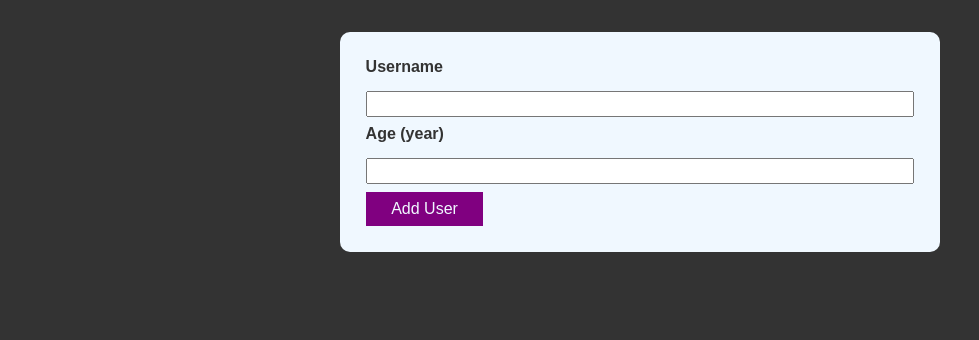
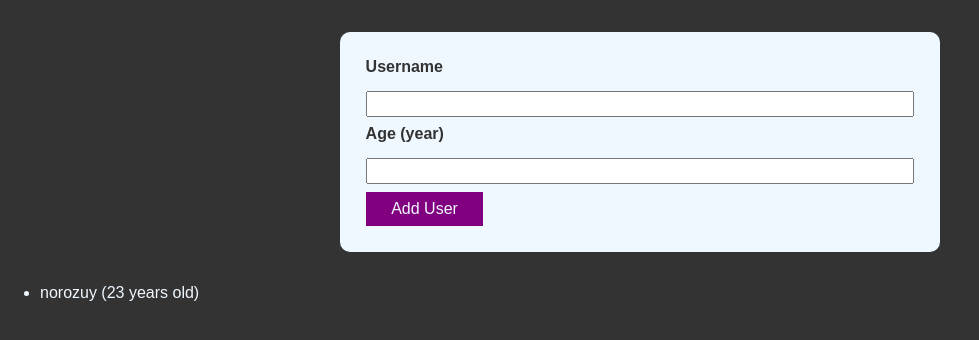
Before and after one commit to norouzy/age-validation, a React (Create React App) app: page / in a window 1280 px wide. Shown: the top 340 px of the page, without its empty margins (0-979 px from the left). Built offline with nearby package versions, Linux system fonts and the light colour scheme.

Commit message:
show item

```diff
--- a/src/App.js
+++ b/src/App.js
@@ -1,8 +1,14 @@
 import React, { useState } from "react";
 import Form from "./components/Users/UserForm";
-import Items from "./components/Items/UserItem";
+import UsersList from "./components/Items/UsersList";
 
-const Data = [];
+const Data = [
+  {
+    key: 0,
+    username: "norozuy",
+    age: 23,
+  },
+];
 
 function App() {
   const [Users, setUsers] = useState(Data);
@@ -15,7 +21,7 @@ function App() {
   return (
     <div>
       <Form onAddUser={addUserHandler} />
-      <Items items={Users} />
+      <UsersList dataList={Users} />
     </div>
   );
 }
--- a/src/components/Items/UserItem.js
+++ b/src/components/Items/UserItem.js
@@ -1,7 +1,16 @@
 import React from "react";
 
 const Items = (probs) => {
-  console.log(probs.items);
+  {
+    console.log(probs.username);
+  }
+  return (
+    <li className="item">
+      <p>
+        {probs.username} ({probs.age} years old)
+      </p>
+    </li>
+  );
 };
 
 export default Items;
--- /dev/null
+++ b/src/components/Items/UsersList.css
@@ -0,0 +1,3 @@
+.list {
+  color: aliceblue;
+}
--- /dev/null
+++ b/src/components/Items/UsersList.js
@@ -0,0 +1,14 @@
+import React from "react";
+import UserItem from "./UserItem";
+import "./UsersList.css";
+const UsersList = (probs) => {
+  return (
+    <ul className="list">
+      {probs.dataList.map((item, index) => (
+        <UserItem key={index} username={item.username} age={item.age} />
+      ))}
+    </ul>
+  );
+};
+
+export default UsersList;
--- a/src/components/Users/UserForm.js
+++ b/src/components/Users/UserForm.js
@@ -20,7 +20,7 @@ const Form = (probs) => {
     probs.onAddUser(User);
   };
   return (
-    <form onSubmit={submitHandler} class="form">
+    <form onSubmit={submitHandler} className="form">
       <label htmlFor="username">Username</label>
       <input type="text" id="username" onChange={usernameChangeHandler}></input>
       <label htmlFor="age">Age (year)</label>
```
